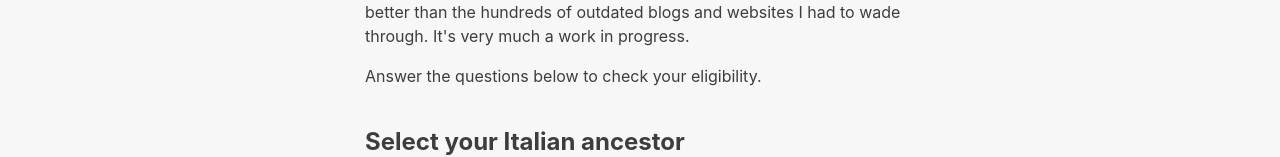
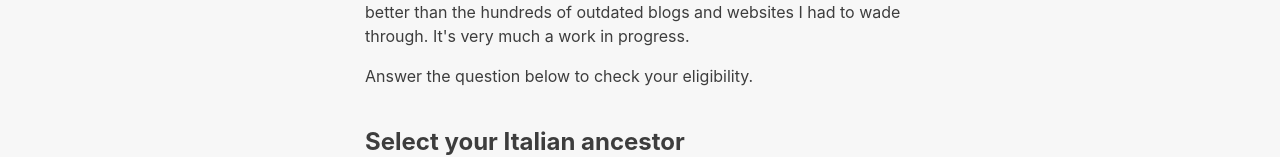
Before and after one commit to pscroce/italian-citizenship-guide, a React (Create React App) app: page / in a window 1280 px wide. Shown: the part 371-528 px from the top of the page. Built offline with nearby package versions, Linux system fonts and the light colour scheme.

Commit message:
feat: conditionally render plural of question in intro text

```diff
--- a/src/components/layout/Form.js
+++ b/src/components/layout/Form.js
@@ -185,7 +185,7 @@ class Form extends Component {
         <h1>How To Get Italian Citizenship</h1>
         <p>Most people with Italian ancestors can get Italian dual citizenship and an Italian passport. With it come all the benefits of European citizenship such as the rights to live, work, establish business, and study in any of the 31 countries in the European Economic Area. The process is achievable but marred by misinformation and bureaucratic bloat.  </p>
         <p>After receiving Italian dual citizenship and an Italian passport in 2018, I made this guide — something I hope will be actually useful, something better than the hundreds of outdated blogs and websites I had to wade through. It's very much a work in progress.</p>
-        <p>Answer the questions below to check your eligibility.</p>
+        <p>Answer the question{ancestor.value && 's'} below to check your eligibility.</p>
         <form>
 
         <div className="question__wrapper">
```
